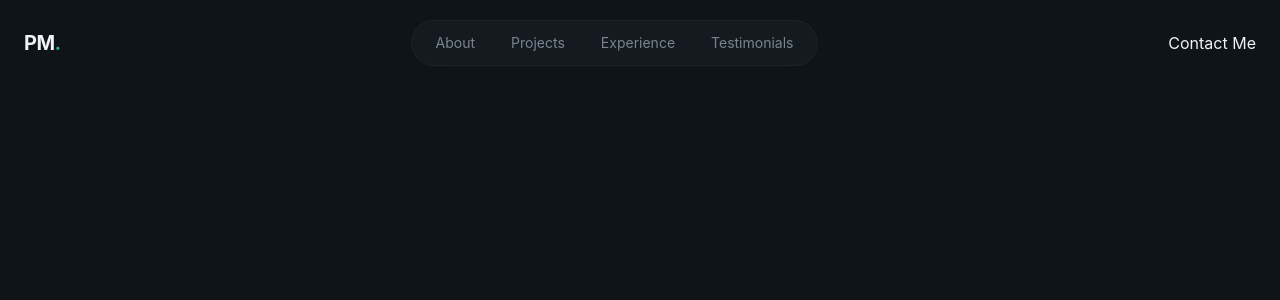
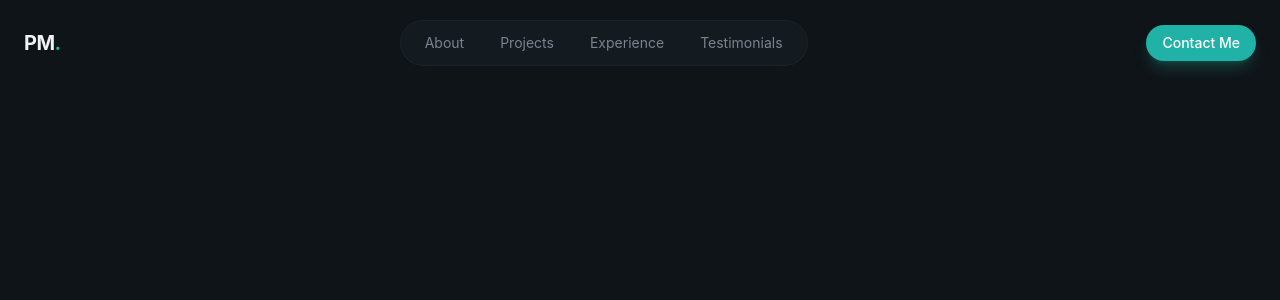
Before and after one commit to vipinverma-code/Portfolio-Website, a React (Vite) app: page / in a window 1280 px wide. Shown: the top 300 px of the page. Built offline with nearby package versions, Linux system fonts and the light colour scheme.

Commit message:
changes done

```diff
--- a/package.json
+++ b/package.json
@@ -11,6 +11,7 @@
   },
   "dependencies": {
     "@tailwindcss/vite": "^4.3.3",
+    "lucide-react": "^1.52.0",
     "react": "^19.2.8",
     "react-dom": "^19.2.8",
     "tailwindcss": "^4.3.3"
--- a/src/components/Button.jsx
+++ b/src/components/Button.jsx
@@ -1,8 +1,15 @@
 import React from 'react'
 
-const Button = ({className,size,children}) => {
+const Button = ({className="", size="default",children}) => {
+  const baseClasses="relative overflow-hidden rounded-full font-medium focus:outline-none focus-visible:ring-2 focus-visible:ring-primary bg-primary text-primary-foreground hover:bg-primary/90 shadow-lg shadow-primary/25";
+  const sizeClasses = {
+    sm: "px-4 py-2 text-sm",
+    default: "px-6 py-3 text-base",
+    lg:"px-8 py-4 text-lg",
+  }
+  const classes = `${baseClasses} ${sizeClasses[size]} ${className}`;
   return (
-    <button>
+    <button className={classes} >
         <span className='relative flex items-center justify-center gap-2'>{children}</span>
     </button>
 
--- a/src/index.css
+++ b/src/index.css
@@ -46,4 +46,33 @@ body {
     backdrop-filter: blur(16px);
     border: 1px solid color-mix(in srgb, var(--color-border) 50%, transparent);
   }
+
+    .glass-strong{
+    background-color: color-mix(in srgb, var(--color-surface) 80%, transparent);
+    backdrop-filter: blur(16px);
+    border: 1px solid color-mix(in srgb, var(--color-border) 60%, transparent);
+  }
+
+
+  @layer utilities {
+    @keyframes fade-in {
+      from{
+        opacity: 0;
+        transform: translateY(20px);
+        filter: blur(10px);
+
+      }
+      to{
+        opacity: 1;
+        transform: translateY(0);
+        filter: blur(0);
+
+      }
+
+    }
+    .animate-fade-in{
+      animation: fade-in 0.8s ease-out both;
+    }
+  }
+
 }
--- a/src/layout/Navbar.jsx
+++ b/src/layout/Navbar.jsx
@@ -1,6 +1,7 @@
 import React from "react";
 import Button from "../components/Button";
-
+import { Menu, X } from "lucide-react";
+import { useState } from "react";
 const navLinks = [
   { href: "#about", label: "About" },
   { href: "#projects", label: "Projects" },
@@ -9,30 +10,61 @@ const navLinks = [
 ];
 
 const Navbar = () => {
+  const[isMobileMenuOpen, setIsMobileMenuOpen] = useState(false);
   return (
     <header className="fixed top-0 left-0 right-0 bg-transparent py-5">
       <nav className="container mx-auto px-6 flex items-center justify-between">
-        <a href="#" className="text-xl font-bold tracking-tight hover:text-primary">
+        <a
+          href="#"
+          className="text-xl font-bold tracking-tight hover:text-primary"
+        >
           PM<span className="text-primary">.</span>
         </a>
 
         {/* Desktop Nav */}
-        <div className="flex items-center gap-1 ">
+        <div className="items-center gap-1 ">
           <div className="glass rounded-full px-2 py-1 flex items-center gap-1">
             {navLinks.map((link, index) => (
-              <a href={link.href} key={index} className="px-4 py-2 text-sm text-muted-foreground hover:text-foreground rounded-full hover:bg-surface ">
+              <a
+                href={link.href}
+                key={index}
+                className="px-4 py-2 text-sm text-muted-foreground hover:text-foreground rounded-full hover:bg-surface "
+              >
                 {link.label}
               </a>
             ))}
           </div>
         </div>
         {/* CTA Button */}
-        <div>
-          <Button>
-            Contact Me
-          </Button>
+        <div className="hidden md:block">
+          <Button size="sm">Contact Me</Button>
         </div>
+
+        {/* Mobile Menu Button */}
+        <button className="md:hidden p-2 text-foreground cursor-pointer" onClick={()=> setIsMobileMenuOpen((prev)=> !prev)}>
+          {isMobileMenuOpen ? <X size={24}/> :<Menu size={24} />}
+        </button>
       </nav>
+
+      {/* Mobile Menu*/}
+
+      {isMobileMenuOpen && (
+        <div className="md:hidden glass-strong animate-fade-in">
+          <div className="container mx-auto px-6 py-6 flex flex-col gap-4">
+            {navLinks.map((link, index) => (
+              <a
+                href={link.href}
+                key={index}
+                className="text-lg text-muted-foreground hover:text-foreground py-2"
+              >
+                {link.label}
+              </a>
+            ))}
+
+            <Button>Contact Me</Button>
+          </div>
+        </div>
+      )}
     </header>
   );
 };
```
Also changed, not shown: 1 other file (tests, documents, lock files or other folders).
